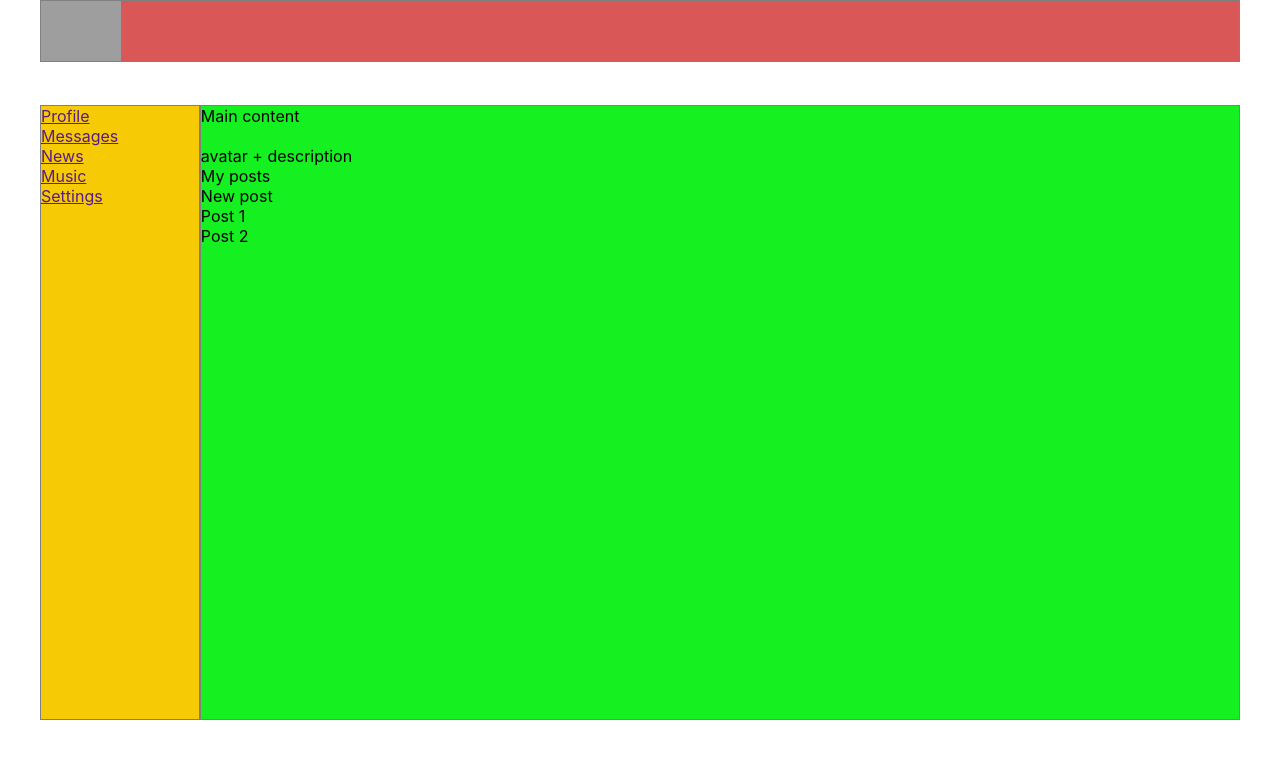
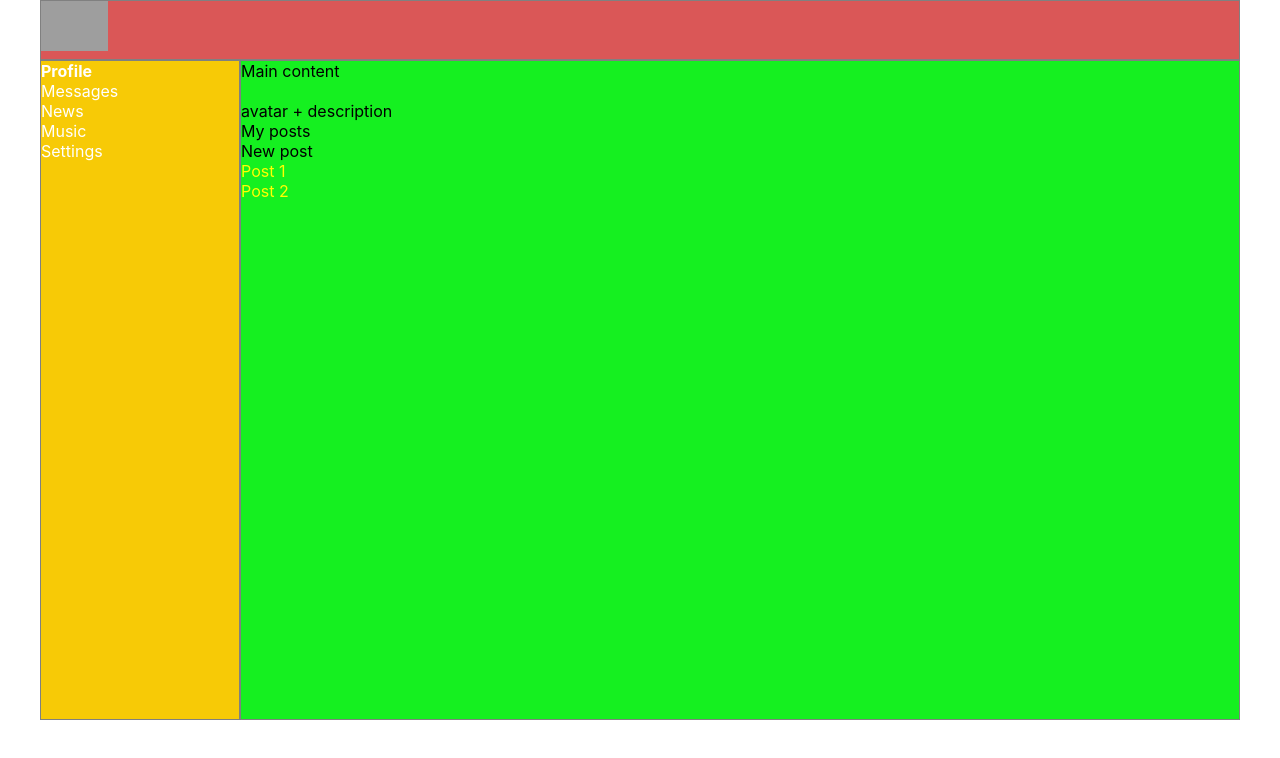
Before and after one commit to VladiVK/inCircle, a React (Create React App) app: page / in a window 1280 px wide. Shown: the top 758 px of the page. Built offline with nearby package versions, Linux system fonts and the light colour scheme; grey boxes are pictures that could not be loaded.

Commit message:
#14 css modules

```diff
--- a/src/App.css
+++ b/src/App.css
@@ -2,42 +2,15 @@
 
 .app-wrapper {
   max-width: 1200px;
-  margin: auto;
+  margin: 0 auto;
   height: 90vh;
   display: grid;
   grid-template-areas:
-  'h h h h h h h h h h h h'
-  'n c c c c c c c c c c c'
-  'n c c c c c c c c c c c'
-  'n c c c c c c c c c c c'
-  'n c c c c c c c c c c c'
-  'n c c c c c c c c c c c'
-  'n c c c c c c c c c c c'
-  'n c c c c c c c c c c c'
-  'n c c c c c c c c c c c'
-  'n c c c c c c c c c c c'
-  'n c c c c c c c c c c c'
-  'n c c c c c c c c c c c'
+  'h h'
+  'n c';
+  grid-template-columns: 2fr 10fr;
+  /* 1 строка 60px , а второая все что осталось то 1 часть из 1 */
+  grid-template-rows: 60px 1fr;
+
+
 }
-.header {
-  grid-area: h;
-  border: 1px solid gray;
-  max-height: 60px;
-
-  background-color: rgb(218, 87, 87);
-}
-.header img {
-  max-height: 60px;
-}
-.nav {
-  grid-area: n;
-  border: 1px solid grey;
-
-  background-color: rgb(247, 202, 6);
-}
-.content {
-  grid-area: c;
-  border: 1px solid grey;
-
-  background-color: rgb(21, 240, 32);
-}
--- a/src/App.js
+++ b/src/App.js
@@ -1,6 +1,6 @@
 import React from 'react';
 import './App.css';
-import Header from './components/header';
+import Header from './components/Header';
 import Navbar from './components/Navbar';
 import Profile from './components/Profile';
 
--- /dev/null
+++ b/src/components/Header.module.css
@@ -0,0 +1,10 @@
+.header {
+    grid-area: h;
+    border: 1px solid gray;
+    /* max-height: 60px; */
+
+    background-color: rgb(218, 87, 87);
+}
+.header img {
+    max-height: 50px;
+}
--- a/src/components/Navbar.js
+++ b/src/components/Navbar.js
@@ -1,14 +1,26 @@
 import React from 'react';
+import s from './Navbar.module.css';
+
 
 const Navbar = () => {
     return (
-        <nav className= "nav">
-            <div><a href="">Profile</a></div>
-            <div><a href="">Messages</a></div>
-            <div><a href="">News</a></div>
-            <div><a href="">Music</a></div>
-            <div><a href="">Settings</a></div>
+        <nav className= {s.nav}>
+            <div className= {`${s.item} ${s.test}`}>
+                <a href="">Profile</a>
+            </div>
+            <div className= {s.item}>
+                <a href="">Messages</a>
+            </div>
+            <div className= {s.item}>
+                <a href="">News</a>
+            </div>
+            <div className= {s.item}>
+                <a href="">Music</a>
+            </div>
+            <div className= {s.item}>
+                <a href="">Settings</a>
+            </div>
         </nav>
     )
 }
-export default Navbar
+export default Navbar;
--- /dev/null
+++ b/src/components/Navbar.module.css
@@ -0,0 +1,13 @@
+.nav {
+    grid-area: n;
+    border: 1px solid grey;
+
+    background-color: rgb(247, 202, 6);
+}
+.item a {
+  color:white;
+  text-decoration: none;
+}
+.test {
+  font-weight: bolder;
+}
--- a/src/components/Profile.js
+++ b/src/components/Profile.js
@@ -1,8 +1,9 @@
 import React from "react";
+import s from './Profile.module.css';
 
 const Profile = () => {
   return (
-    <div className="content">
+    <div className={s.content}>
       Main content
       <div>
         <img src="" alt="" />
@@ -11,8 +12,8 @@ const Profile = () => {
       <div>
         My posts
         <div>New post</div>
-        <div>Post 1</div>
-        <div>Post 2</div>
+        <div className={s.item}>Post 1</div>
+        <div className={s.item}>Post 2</div>
       </div>
     </div>
   );
--- /dev/null
+++ b/src/components/Profile.module.css
@@ -0,0 +1,9 @@
+.content {
+    grid-area: c;
+    border: 1px solid grey;
+
+    background-color: rgb(21, 240, 32);
+}
+.item {
+  color: yellow;
+}
--- a/src/components/header.js
+++ b/src/components/header.js
@@ -1,8 +1,9 @@
-import React from 'react'
+import React from 'react';
+import s from './Header.module.css';
 
 const Header = () => {
  return (
-     <div className="header">
+     <div className={s.header}>
         <img
           src="https://encrypted-tbn0.gstatic.com/images?q=tbn%3AANd9GcQxzhQTD5lh4K4rrKoIPfEECknug80XROLM-JUgac3EkTa3SwVH"
           alt="logotype"/>
```
